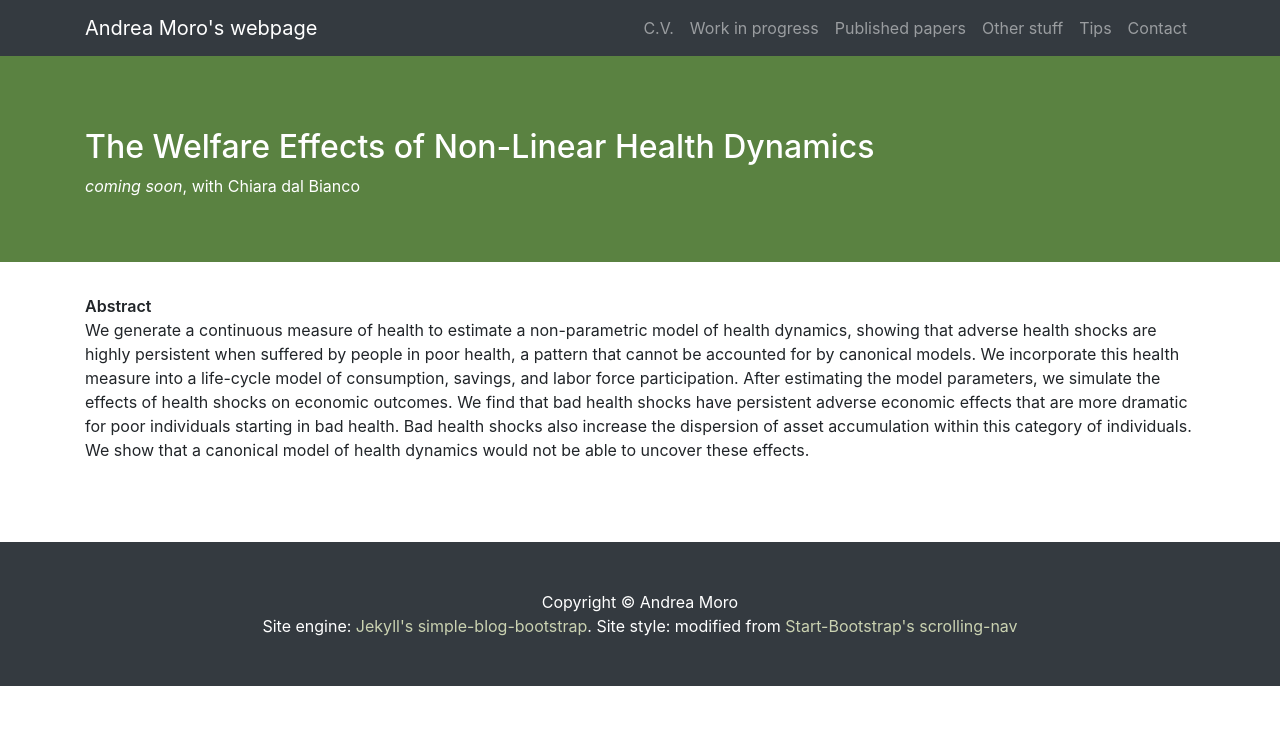
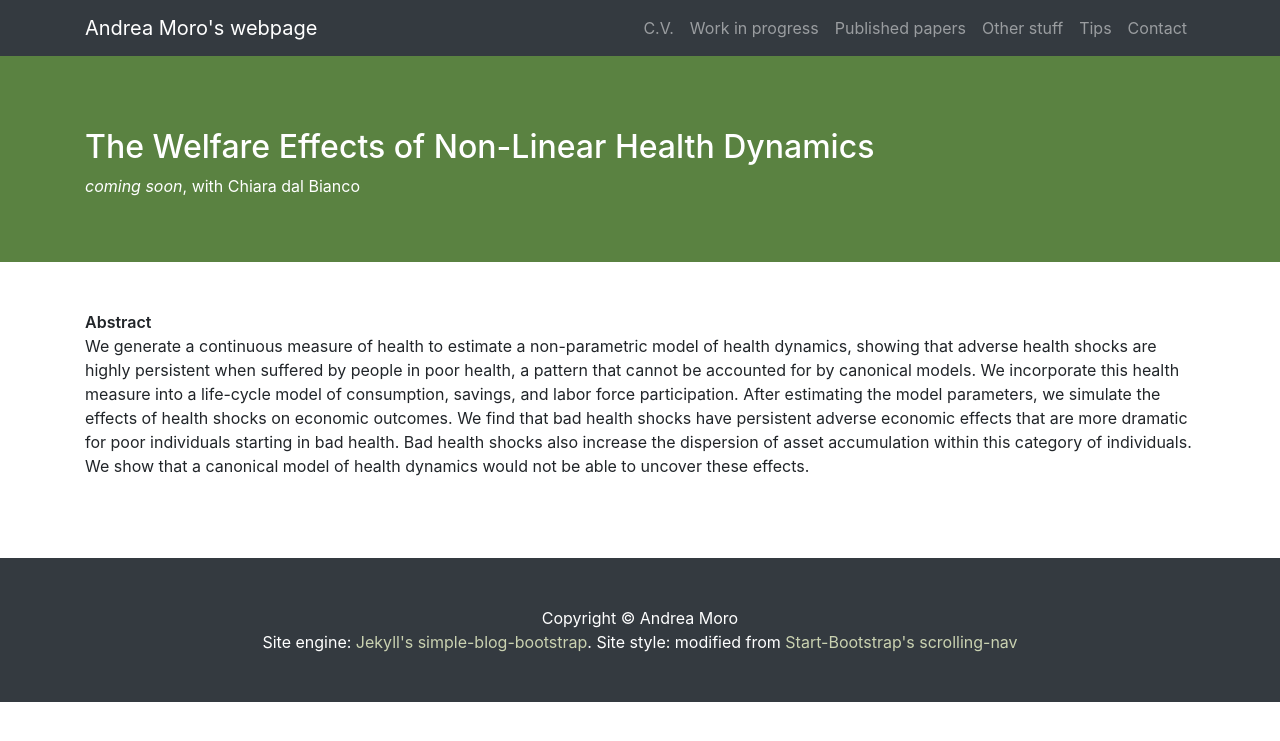
Before and after one commit to andreamoro-git/andreamoro-git.github.io, a Jekyll site: the page built from _posts/2022-01-04-dalbianco-moro-nonlinear-health.md, in a window 1280 px wide. Shown: the top 741 px of the page. Built offline with Jekyll 4.4.1, drawn with Linux system fonts in a browser that asks for light colours; our own code applies the rules of GitHub Pages for plain Markdown files.

Commit message:
Update scrolling-nav.css

```diff
--- a/css/scrolling-nav.css
+++ b/css/scrolling-nav.css
@@ -148,3 +148,7 @@ ul.postpage {
 	list-style-type: none;
 	padding: 0;
 }
+
+ul.postpage li {
+	margin-top: 1rem
+}
```
